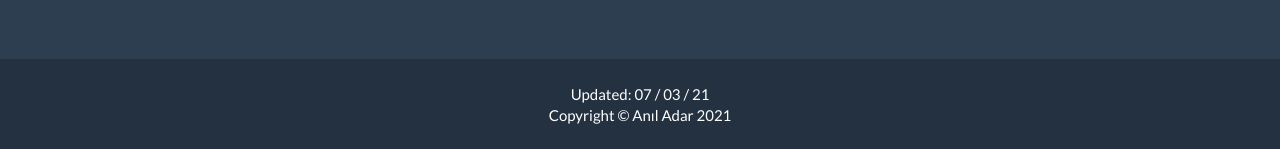
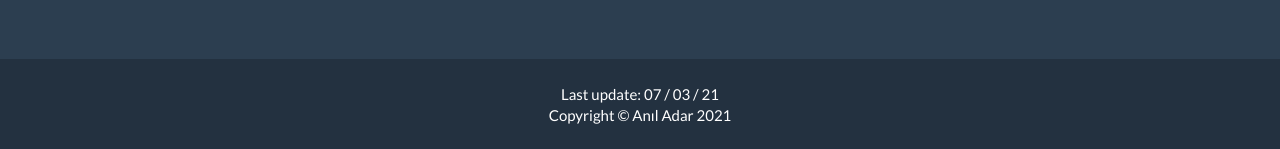
Before and after one commit to aniladar/aniladar.github.io, a Jekyll site: the page built from _posts/2021-03-07-project-1.markdown, in a window 1280 px wide and 900 px high, scrolled down 2769 px. Shown: the part 748-897 px from the top of the window. Built offline with Jekyll 4.4.1, drawn with Linux system fonts in a browser that asks for light colours; our own code applies the rules of GitHub Pages for plain Markdown files.

Commit message:
Update footer.html

```diff
--- a/_includes/footer.html
+++ b/_includes/footer.html
@@ -32,7 +32,7 @@
             <div class="container">
                 <div class="row">
                     <div class="col-lg-12">
-                    	Updated: {{ site.time | date: '%d / %m / %y' }}
+                    	Last update: {{ site.time | date: '%d / %m / %y' }}
                     </div>
                     <div class="col-lg-12">
                         Copyright &copy; {{ site.footer.copyright }} 20{{ site.time | date: '%y' }}
```
